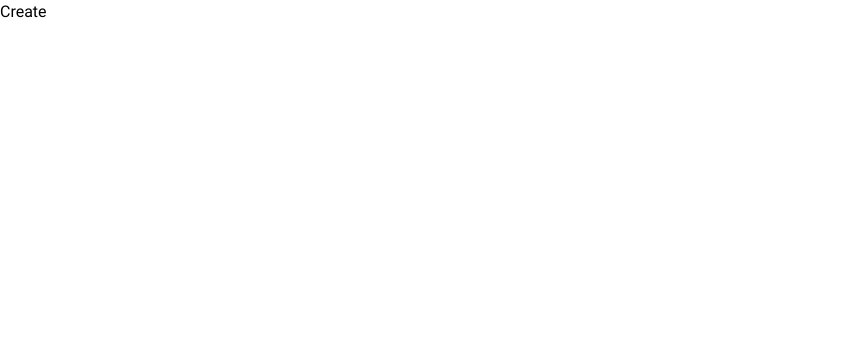
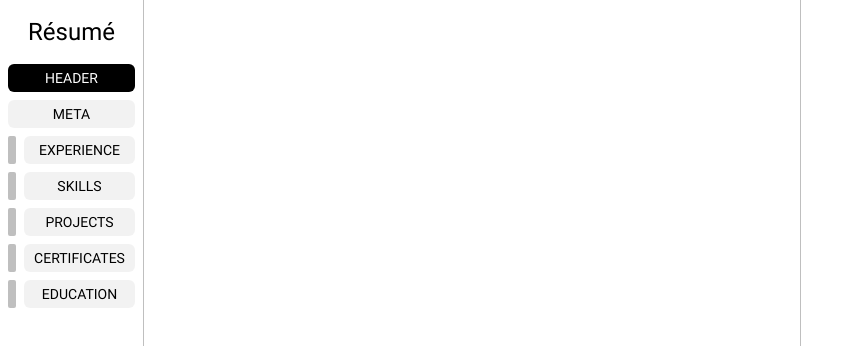
Before and after one commit to amedoeyes/resume, a Next.js app: page / in a window 1280 px wide. Shown: the top 346 px of the page, without its empty margins (0-863 px from the left). Built offline with nearby package versions, Linux system fonts and the light colour scheme.

Commit message:
add side bar and refactor

```diff
--- a/package.json
+++ b/package.json
@@ -15,6 +15,7 @@
 		"@reduxjs/toolkit": "^1.9.5",
 		"@types/node": "20.5.6",
 		"@types/react": "18.2.21",
+		"@types/react-beautiful-dnd": "^13.1.4",
 		"@types/react-dom": "18.2.7",
 		"autoprefixer": "10.4.15",
 		"eslint": "8.48.0",
--- a/src/app/create/page.tsx
+++ /dev/null
@@ -1,37 +0,0 @@
-"use client";
-
-import Header from "@/components/create/Header";
-import ResizeHandle from "@/components/create/ResizeHandle";
-import { setEditorResume } from "@/features/editor/editorSlice";
-import { setResume } from "@/features/resume/resumeSlice";
-import { AppDispatch } from "@/store";
-import { useEffect, useState } from "react";
-import { useDispatch } from "react-redux";
-
-export default function Create() {
-	const dispatch = useDispatch<AppDispatch>();
-	const [loading, setLoading] = useState(true);
-
-	useEffect(() => {
-		setLoading(false);
-		const storedResume = window.localStorage.getItem("resume");
-
-		if (storedResume) {
-			dispatch(setResume(JSON.parse(storedResume)));
-			dispatch(setEditorResume(JSON.parse(storedResume)));
-		}
-	}, [dispatch]);
-
-	if (loading) return <>Loading...</>;
-
-	return (
-		<>
-			<Header />
-			<main className="relative flex h-[calc(100vh-56px)]">
-				<div id="editor" className="h-full w-2/3"></div>
-				<ResizeHandle />
-				<div id="viewer" className="h-full w-2/5"></div>
-			</main>
-		</>
-	);
-}
--- a/src/app/layout.tsx
+++ b/src/app/layout.tsx
@@ -14,7 +14,7 @@ type RootLayoutProps = {
 export default function RootLayout({ children }: RootLayoutProps) {
 	return (
 		<html lang="en">
-			<body className="bg-secondary">
+			<body className="bg-secondary text-primary">
 				<Providers>{children}</Providers>
 			</body>
 		</html>
--- a/src/app/page.tsx
+++ b/src/app/page.tsx
@@ -1,9 +1,38 @@
-import Link from "next/link";
+"use client";
 
-export default function Home() {
+import ResizeHandle from "@/components/home/ResizeHandle";
+import SideBar from "@/components/home/SideBar";
+import { setEditor } from "@/features/editor/editorSlice";
+import { setResume } from "@/features/resume/resumeSlice";
+import { AppDispatch } from "@/store";
+import { useEffect, useState } from "react";
+import { useDispatch } from "react-redux";
+
+export default function Create() {
+	const dispatch = useDispatch<AppDispatch>();
+	const [loading, setLoading] = useState(true);
+
+	useEffect(() => {
+		setLoading(false);
+		const storedResume = window.localStorage.getItem("resume");
+
+		if (storedResume) {
+			dispatch(setResume(JSON.parse(storedResume)));
+			dispatch(setEditor(JSON.parse(storedResume)));
+		}
+	}, [dispatch]);
+
+	if (loading) return <>Loading...</>;
+
 	return (
-		<main>
-			<Link href="/create">Create</Link>
+		<main className="relative flex h-screen">
+			<div id="left-panel" className="h-full w-2/3">
+				<div className="h-full w-36 border-r border-r-primary border-opacity-25 p-2">
+					<SideBar />
+				</div>
+			</div>
+			<ResizeHandle />
+			<div id="right-panel" className="h-full w-2/5"></div>
 		</main>
 	);
 }
--- a/src/components/create/Header.tsx
+++ /dev/null
@@ -1,11 +0,0 @@
-import Link from "next/link";
-
-export default function Header() {
-	return (
-		<header className="sticky top-0 z-20 flex h-14 w-full items-center justify-between border-b border-b-primary border-opacity-25 bg-secondary p-4">
-			<h2 className="select-none text-2xl font-medium">
-				<Link href="/">Résumé</Link>
-			</h2>
-		</header>
-	);
-}
--- a/src/components/create/ResizeHandle.tsx
+++ b/src/components/home/ResizeHandle.tsx
@@ -7,18 +7,18 @@ export default function ResizeHandle() {
 	const handleMouseUp = () => setIsResizing(false);
 
 	useEffect(() => {
-		const handle = document.getElementById("resize-handle");
-		const editor = document.getElementById("editor");
-		const viewer = document.getElementById("viewer");
+		const resizeHandle = document.getElementById("resize-handle");
+		const leftPanel = document.getElementById("left-panel");
+		const rightPanel = document.getElementById("right-panel");
 
 		const EDITOR_MIN_WIDTH = 750;
 		const VIEWER_MIN_WIDTH = 550;
 
-		if (!handle || !editor || !viewer) return;
+		if (!resizeHandle || !leftPanel || !rightPanel) return;
 
 		const moveHandle = () => {
-			const editorWidth = editor.getBoundingClientRect().width;
-			handle.style.left = `${editorWidth - 4}px`;
+			const editorWidth = leftPanel.getBoundingClientRect().width;
+			resizeHandle.style.left = `${editorWidth - 4}px`;
 		};
 
 		moveHandle();
@@ -27,8 +27,8 @@ export default function ResizeHandle() {
 			if (!isResizing) return;
 
 			const { clientX } = e;
-			const editorWidth = editor.getBoundingClientRect().width;
-			const viewerWidth = viewer.getBoundingClientRect().width;
+			const editorWidth = leftPanel.getBoundingClientRect().width;
+			const viewerWidth = rightPanel.getBoundingClientRect().width;
 			const documentWidth = document.body.getBoundingClientRect().width;
 
 			if (editorWidth <= EDITOR_MIN_WIDTH && clientX < editorWidth)
@@ -40,8 +40,8 @@ export default function ResizeHandle() {
 			)
 				return;
 
-			editor.style.width = `${clientX}px`;
-			viewer.style.width = `${documentWidth - clientX}px`;
+			leftPanel.style.width = `${clientX}px`;
+			rightPanel.style.width = `${documentWidth - clientX}px`;
 			moveHandle();
 		};
 
--- /dev/null
+++ b/src/components/home/SideBar.tsx
@@ -0,0 +1,101 @@
+import Link from "next/link";
+import { useSearchParams } from "next/navigation";
+import { useState } from "react";
+import { DropResult } from "react-beautiful-dnd";
+import { useDispatch, useSelector } from "react-redux";
+import { setSectionsOrder } from "../../features/editor/editorSlice";
+import { AppDispatch, RootState } from "../../store";
+import DragItem from "../util/DragItem";
+import DragList from "../util/DragList";
+
+type TabLinkProps = {
+	link: string;
+	isSelected: boolean;
+	isDragging: boolean;
+	children: React.ReactNode;
+};
+
+function TabLink(props: TabLinkProps) {
+	return (
+		<div className="flex w-full select-none overflow-hidden rounded-md bg-secondary text-center text-sm uppercase">
+			<Link
+				className={`w-full bg-primary p-1 transition duration-200 ${
+					props.isSelected && !props.isDragging
+						? "text-secondary"
+						: "bg-opacity-5 hover:bg-opacity-10"
+				}`}
+				href={props.link}
+			>
+				{props.children}
+			</Link>
+		</div>
+	);
+}
+
+export default function SideBar() {
+	const { sectionsOrder } = useSelector((state: RootState) => state.editor);
+	const dispatch = useDispatch<AppDispatch>();
+	const searchParams = useSearchParams();
+	const selectedSection = searchParams.get("section") || "header";
+	const [isDragging, setIsDragging] = useState(false);
+
+	const handleDragStart = () => {
+		setIsDragging(true);
+	};
+
+	const handleDragEnd = (result: DropResult) => {
+		setIsDragging(false);
+
+		if (!result.destination) return;
+
+		const newOrder = [...sectionsOrder];
+		const [removed] = newOrder.splice(result.source.index, 1);
+
+		newOrder.splice(result.destination.index, 0, removed);
+		dispatch(setSectionsOrder(newOrder));
+	};
+
+	return (
+		<div className="flex flex-col gap-2">
+			<h2 className="select-none p-2 text-center text-2xl font-medium">
+				<Link href="/">Résumé</Link>
+			</h2>
+
+			<TabLink
+				isDragging={isDragging}
+				isSelected={selectedSection === "header"}
+				link="?section=header"
+			>
+				Header
+			</TabLink>
+
+			<TabLink
+				isDragging={isDragging}
+				isSelected={selectedSection === "meta"}
+				link="?section=meta"
+			>
+				Meta
+			</TabLink>
+
+			<DragList
+				DragDropContextProps={{
+					onDragStart: handleDragStart,
+					onDragEnd: handleDragEnd,
+				}}
+				containerProps={{ className: "flex flex-col gap-2" }}
+			>
+				{sectionsOrder.map((section, i) => (
+					<DragItem key={i} DraggableProps={{ index: i }} handle>
+						<TabLink
+							isDragging={isDragging}
+							isSelected={section === selectedSection}
+							link={"?section=" + section}
+						>
+							{section}
+						</TabLink>
+					</DragItem>
+				))}
+			</DragList>
+		</div>
+	);
+}
--- /dev/null
+++ b/src/components/util/DragItem.tsx
@@ -0,0 +1,65 @@
+import {
+	Draggable,
+	DraggableProps,
+	DraggingStyle,
+	NotDraggingStyle,
+} from "react-beautiful-dnd";
+
+type DragItemProps = {
+	DraggableProps: Omit<Omit<DraggableProps, "children">, "draggableId">;
+	containerProps?: React.ComponentProps<"div">;
+	handle?: boolean;
+	handleProps?: React.ComponentProps<"span">;
+	children: React.ReactNode;
+};
+
+function getStyle(style: DraggingStyle | NotDraggingStyle | undefined) {
+	if (style?.transform) {
+		const axisLockY = `translate(0px, ${style.transform.split(",")[1]}`;
+		return {
+			...style,
+			transform: axisLockY,
+		};
+	}
+
+	return style;
+}
+
+export default function DragItem({
+	DraggableProps,
+	containerProps,
+	handle = false,
+	handleProps,
+	children,
+}: DragItemProps) {
+	return (
+		<Draggable
+			{...DraggableProps}
+			draggableId={DraggableProps.index.toString()}
+		>
+			{(provided, snapshot) => (
+				<div
+					ref={provided.innerRef}
+					className="flex gap-2"
+					{...provided.draggableProps}
+					{...(!handle && provided.dragHandleProps)}
+					{...containerProps}
+					style={getStyle(provided.draggableProps.style)}
+				>
+					{handle && (
+						<span
+							className={`w-2 flex-shrink-0 rounded-sm bg-primary hover:bg-opacity-50  ${
+								snapshot.isDragging
+									? "bg-opacity-100"
+									: "bg-opacity-25"
+							}`}
+							{...provided.dragHandleProps}
+							{...handleProps}
+						></span>
+					)}
+					{children}
+				</div>
+			)}
+		</Draggable>
+	);
+}
--- /dev/null
+++ b/src/components/util/DragList.tsx
@@ -0,0 +1,37 @@
+import {
+	DragDropContext,
+	DragDropContextProps,
+	Droppable,
+	DroppableProps,
+} from "react-beautiful-dnd";
+
+type DragListProps = {
+	DragDropContextProps: Omit<DragDropContextProps, "children">;
+	DroppableProps?: Omit<Omit<DroppableProps, "children">, "droppableId">;
+	containerProps?: React.ComponentProps<"div">;
+	children: React.ReactNode;
+};
+
+export default function DragList({
+	DragDropContextProps,
+	DroppableProps,
+	containerProps,
+	children,
+}: DragListProps) {
+	return (
+		<DragDropContext {...DragDropContextProps}>
+			<Droppable {...DroppableProps} droppableId="list">
+				{(provided) => (
+					<div
+						ref={provided.innerRef}
+						{...provided.droppableProps}
+						{...containerProps}
+					>
+						{children}
+						{provided.placeholder}
+					</div>
+				)}
+			</Droppable>
+		</DragDropContext>
+	);
+}
--- a/src/features/editor/editorSlice.ts
+++ b/src/features/editor/editorSlice.ts
@@ -57,7 +57,7 @@ const editorSlice = createSlice({
 	name: "editor",
 	initialState,
 	reducers: {
-		setEditorResume: (state, action: PayloadAction<Resume>) => {
+		setEditor: (state, action: PayloadAction<Resume>) => {
 			state = action.payload;
 			return state;
 		},
@@ -90,7 +90,7 @@ const editorSlice = createSlice({
 export default editorSlice.reducer;
 
 export const {
-	setEditorResume,
+	setEditor,
 	setHeader,
 	setMeta,
 	setSection,
```
Also changed, not shown: src/components/viewer/Viewer.tsx (added), 1 other file (tests, documents, lock files or other folders).
